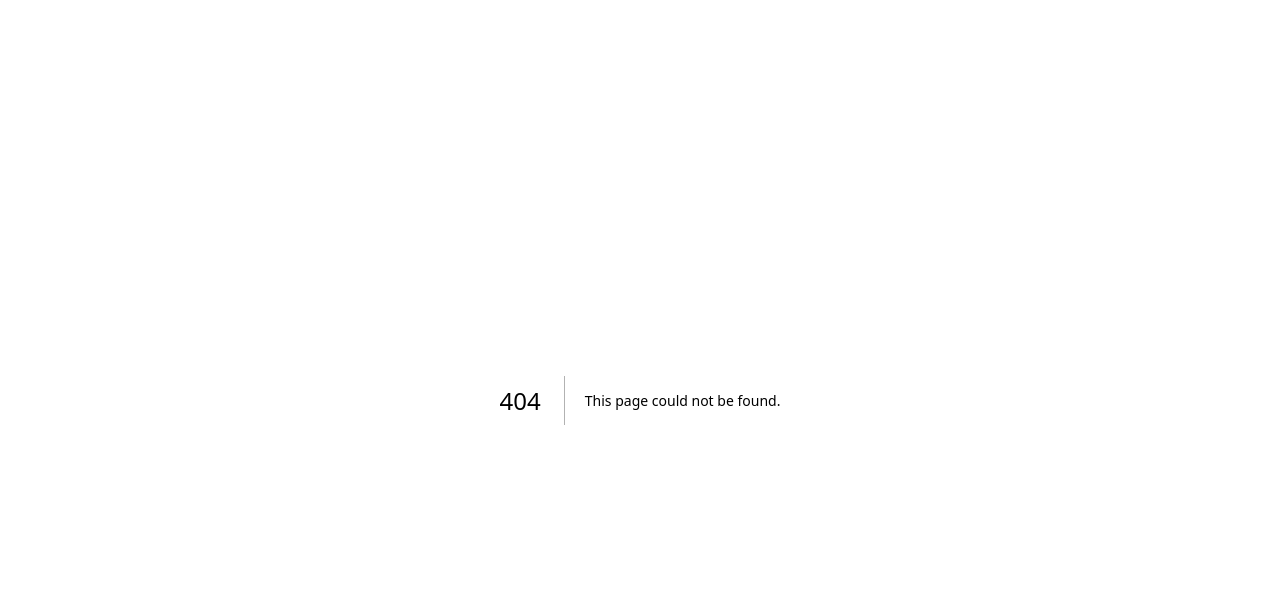
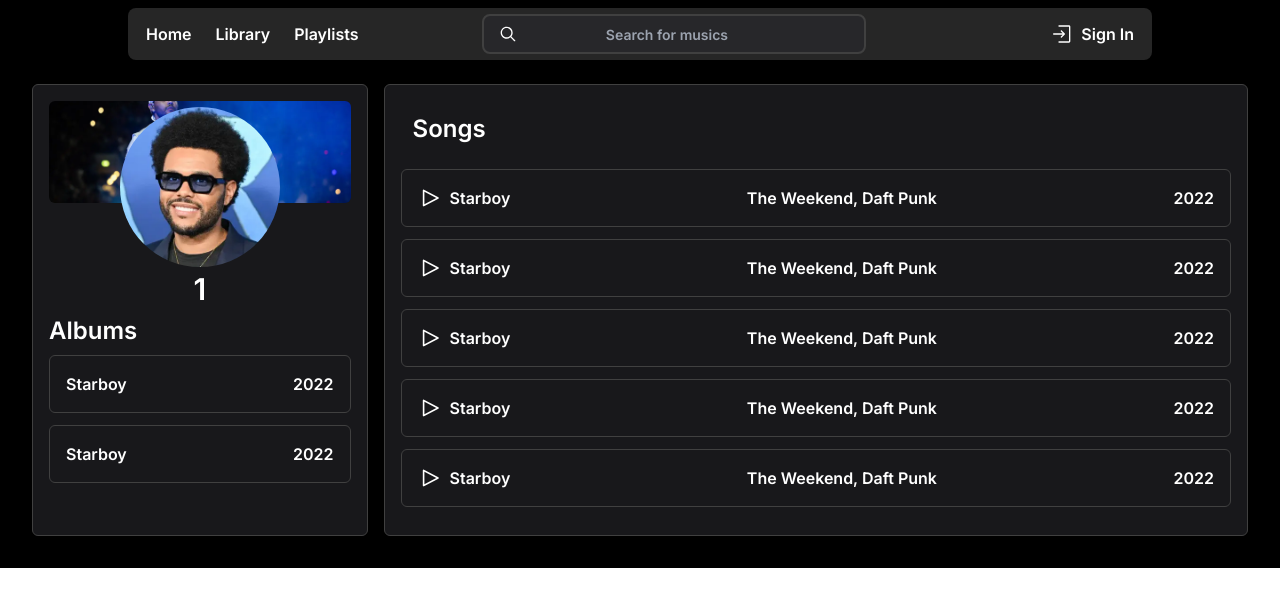
Before and after one commit to Piyush800x/music-player-nextjs, a Next.js app: page /artists/1 in a window 1280 px wide. Before the commit this address had no page. Shown: the top 606 px of the page. Built offline with nearby package versions, Linux system fonts and the light colour scheme.

Commit message:
added artist page

```diff
--- /dev/null
+++ b/src/app/artists/[name]/page.tsx
@@ -0,0 +1,19 @@
+import Navbar from "@/components/Navbar";
+import ArtistAlbums from "@/components/artist/ArtistAlbums";
+
+type Props = {
+  params: {
+    name: string;
+  };
+};
+
+export default function Artists({ params }: Props) {
+  return (
+    <>
+      <main className="bg-black text-white w-full h-full">
+        <Navbar />
+        <ArtistAlbums artistName={params.name} />
+      </main>
+    </>
+  );
+}
--- a/src/app/globals.css
+++ b/src/app/globals.css
@@ -604,10 +604,6 @@
   position: static;
 }
 
-.fixed {
-  position: fixed;
-}
-
 .absolute {
   position: absolute;
 }
@@ -620,28 +616,95 @@
   position: sticky;
 }
 
-.top-0 {
-  top: 0px;
+.inset-x-0 {
+  left: 0px;
+  right: 0px;
 }
 
-.top-1 {
-  top: 0.25rem;
+.inset-x-2 {
+  left: 0.5rem;
+  right: 0.5rem;
+}
+
+.inset-x-1 {
+  left: 0.25rem;
+  right: 0.25rem;
+}
+
+.inset-x-6 {
+  left: 1.5rem;
+  right: 1.5rem;
+}
+
+.-inset-x-6 {
+  left: -1.5rem;
+  right: -1.5rem;
+}
+
+.inset-x-8 {
+  left: 2rem;
+  right: 2rem;
+}
+
+.inset-x-20 {
+  left: 5rem;
+  right: 5rem;
 }
 
 .top-2 {
   top: 0.5rem;
 }
 
+.top-0 {
+  top: 0px;
+}
+
+.-top-2 {
+  top: -0.5rem;
+}
+
+.-top-4 {
+  top: -1rem;
+}
+
+.-top-8 {
+  top: -2rem;
+}
+
+.-top-9 {
+  top: -2.25rem;
+}
+
+.-top-12 {
+  top: -3rem;
+}
+
+.-top-1 {
+  top: -0.25rem;
+}
+
+.-top-20 {
+  top: -5rem;
+}
+
+.-top-24 {
+  top: -6rem;
+}
+
 .z-50 {
   z-index: 50;
 }
 
-.col-span-2 {
-  grid-column: span 2 / span 2;
+.z-10 {
+  z-index: 10;
 }
 
-.row-span-3 {
-  grid-row: span 3 / span 3;
+.z-0 {
+  z-index: 0;
+}
+
+.-z-10 {
+  z-index: -10;
 }
 
 .mx-32 {
@@ -662,20 +725,8 @@
   margin-left: 1rem;
 }
 
-.mr-32 {
-  margin-right: 8rem;
-}
-
-.ml-10 {
-  margin-left: 2.5rem;
-}
-
 .flex {
   display: flex;
-}
-
-.grid {
-  display: grid;
 }
 
 .size-5 {
@@ -683,31 +734,61 @@
   height: 1.25rem;
 }
 
-.size-28 {
-  width: 7rem;
-  height: 7rem;
-}
-
-.size-12 {
-  width: 3rem;
-  height: 3rem;
-}
-
 .size-6 {
   width: 1.5rem;
   height: 1.5rem;
+}
+
+.size-20 {
+  width: 5rem;
+  height: 5rem;
+}
+
+.size-32 {
+  width: 8rem;
+  height: 8rem;
+}
+
+.size-40 {
+  width: 10rem;
+  height: 10rem;
 }
 
 .h-10 {
   height: 2.5rem;
 }
 
+.h-full {
+  height: 100%;
+}
+
 .h-screen {
   height: 100vh;
 }
 
-.h-full {
-  height: 100%;
+.h-max {
+  height: -moz-max-content;
+  height: max-content;
+}
+
+.h-dvh {
+  height: 100dvh;
+}
+
+.h-2\/4 {
+  height: 50%;
+}
+
+.h-3\/4 {
+  height: 75%;
+}
+
+.h-3\/5 {
+  height: 60%;
+}
+
+.w-2\/4 {
+  width: 50%;
 }
 
 .w-96 {
@@ -718,24 +799,55 @@
   width: 100%;
 }
 
+.w-auto {
+  width: auto;
+}
+
+.w-min {
+  width: -moz-min-content;
+  width: min-content;
+}
+
+.w-max {
+  width: -moz-max-content;
+  width: max-content;
+}
+
 .w-screen {
   width: 100vw;
 }
 
-.w-2\/4 {
-  width: 50%;
+.w-fit {
+  width: -moz-fit-content;
+  width: fit-content;
 }
 
-.max-w-52 {
-  max-width: 13rem;
+.w-svw {
+  width: 100svw;
 }
 
-.grid-flow-col {
-  grid-auto-flow: column;
+.w-dvw {
+  width: 100dvw;
 }
 
-.grid-rows-3 {
-  grid-template-rows: repeat(3, minmax(0, 1fr));
+.w-2\/6 {
+  width: 33.333333%;
+}
+
+.w-2\/5 {
+  width: 40%;
+}
+
+.w-3\/5 {
+  width: 60%;
+}
+
+.w-1\/5 {
+  width: 20%;
+}
+
+.w-1\/4 {
+  width: 25%;
 }
 
 .flex-row {
@@ -758,12 +870,12 @@
   justify-content: space-between;
 }
 
+.justify-items-center {
+  justify-items: center;
+}
+
 .gap-2 {
   gap: 0.5rem;
-}
-
-.gap-6 {
-  gap: 1.5rem;
 }
 
 .gap-3 {
@@ -774,40 +886,36 @@
   gap: 1rem;
 }
 
+.gap-6 {
+  gap: 1.5rem;
+}
+
 .gap-8 {
   gap: 2rem;
 }
 
-.gap-5 {
-  gap: 1.25rem;
+.rounded-full {
+  border-radius: 9999px;
 }
 
 .rounded-lg {
   border-radius: var(--radius);
 }
 
+.rounded-md {
+  border-radius: calc(var(--radius) - 2px);
+}
+
 .rounded-xl {
   border-radius: 0.75rem;
 }
 
-.rounded {
-  border-radius: 0.25rem;
-}
-
-.rounded-md {
-  border-radius: calc(var(--radius) - 2px);
-}
-
-.rounded-full {
-  border-radius: 9999px;
+.border {
+  border-width: 1px;
 }
 
 .border-2 {
   border-width: 2px;
-}
-
-.border {
-  border-width: 1px;
 }
 
 .border-neutral-700 {
@@ -835,23 +943,23 @@
   background-color: rgb(24 24 27 / var(--tw-bg-opacity));
 }
 
+.bg-gradient-to-r {
+  background-image: linear-gradient(to right, var(--tw-gradient-stops));
+}
+
+.from-cyan-500 {
+  --tw-gradient-from: #06b6d4 var(--tw-gradient-from-position);
+  --tw-gradient-to: rgb(6 182 212 / 0) var(--tw-gradient-to-position);
+  --tw-gradient-stops: var(--tw-gradient-from), var(--tw-gradient-to);
+}
+
+.to-blue-500 {
+  --tw-gradient-to: #3b82f6 var(--tw-gradient-to-position);
+}
+
 .object-cover {
   -o-object-fit: cover;
      object-fit: cover;
-}
-
-.object-fill {
-  -o-object-fit: fill;
-     object-fit: fill;
-}
-
-.object-center {
-  -o-object-position: center;
-     object-position: center;
-}
-
-.p-3 {
-  padding: 0.75rem;
 }
 
 .p-2 {
@@ -862,6 +970,18 @@
   padding: 1.5rem;
 }
 
+.p-4 {
+  padding: 1rem;
+}
+
+.p-8 {
+  padding: 2rem;
+}
+
+.p-3 {
+  padding: 0.75rem;
+}
+
 .px-2 {
   padding-left: 0.5rem;
   padding-right: 0.5rem;
@@ -870,6 +990,16 @@
 .px-2\.5 {
   padding-left: 0.625rem;
   padding-right: 0.625rem;
+}
+
+.px-3 {
+  padding-left: 0.75rem;
+  padding-right: 0.75rem;
+}
+
+.px-6 {
+  padding-left: 1.5rem;
+  padding-right: 1.5rem;
 }
 
 .py-1 {
@@ -897,24 +1027,9 @@
   padding-bottom: 1.25rem;
 }
 
-.px-3 {
-  padding-left: 0.75rem;
-  padding-right: 0.75rem;
-}
-
-.px-5 {
-  padding-left: 1.25rem;
-  padding-right: 1.25rem;
-}
-
-.px-6 {
-  padding-left: 1.5rem;
-  padding-right: 1.5rem;
-}
-
-.py-6 {
-  padding-top: 1.5rem;
-  padding-bottom: 1.5rem;
+.py-4 {
+  padding-top: 1rem;
+  padding-bottom: 1rem;
 }
 
 .pl-2 {
@@ -925,12 +1040,29 @@
   padding-right: 0.5rem;
 }
 
-.pt-5 {
-  padding-top: 1.25rem;
+.pt-12 {
+  padding-top: 3rem;
+}
+
+.pt-14 {
+  padding-top: 3.5rem;
+}
+
+.pt-20 {
+  padding-top: 5rem;
+}
+
+.pt-2 {
+  padding-top: 0.5rem;
 }
 
 .text-center {
   text-align: center;
+}
+
+.text-4xl {
+  font-size: 2.25rem;
+  line-height: 2.5rem;
 }
 
 .text-sm {
@@ -938,32 +1070,41 @@
   line-height: 1.25rem;
 }
 
+.text-lg {
+  font-size: 1.125rem;
+  line-height: 1.75rem;
+}
+
+.text-2xl {
+  font-size: 1.5rem;
+  line-height: 2rem;
+}
+
+.text-3xl {
+  font-size: 1.875rem;
+  line-height: 2.25rem;
+}
+
 .text-xl {
   font-size: 1.25rem;
   line-height: 1.75rem;
 }
 
-.text-4xl {
-  font-size: 2.25rem;
-  line-height: 2.5rem;
+.font-bold {
+  font-weight: 700;
 }
 
 .font-semibold {
   font-weight: 600;
 }
 
-.font-bold {
-  font-weight: 700;
+.font-medium {
+  font-weight: 500;
 }
 
 .text-white {
   --tw-text-opacity: 1;
   color: rgb(255 255 255 / var(--tw-text-opacity));
-}
-
-.text-zinc-500 {
-  --tw-text-opacity: 1;
-  color: rgb(113 113 122 / var(--tw-text-opacity));
 }
 
 .text-zinc-300 {
@@ -991,18 +1132,7 @@
   }
 }
 
-.hover\:blur-sm:hover {
-  --tw-blur: blur(4px);
-  filter: var(--tw-blur) var(--tw-brightness) var(--tw-contrast) var(--tw-grayscale) var(--tw-hue-rotate) var(--tw-invert) var(--tw-saturate) var(--tw-sepia) var(--tw-drop-shadow);
-}
-
 .hover\:brightness-50:hover {
   --tw-brightness: brightness(.5);
   filter: var(--tw-blur) var(--tw-brightness) var(--tw-contrast) var(--tw-grayscale) var(--tw-hue-rotate) var(--tw-invert) var(--tw-saturate) var(--tw-sepia) var(--tw-drop-shadow);
 }
-
-.hover\:backdrop-blur-sm:hover {
-  --tw-backdrop-blur: blur(4px);
-  -webkit-backdrop-filter: var(--tw-backdrop-blur) var(--tw-backdrop-brightness) var(--tw-backdrop-contrast) var(--tw-backdrop-grayscale) var(--tw-backdrop-hue-rotate) var(--tw-backdrop-invert) var(--tw-backdrop-opacity) var(--tw-backdrop-saturate) var(--tw-backdrop-sepia);
-          backdrop-filter: var(--tw-backdrop-blur) var(--tw-backdrop-brightness) var(--tw-backdrop-contrast) var(--tw-backdrop-grayscale) var(--tw-backdrop-hue-rotate) var(--tw-backdrop-invert) var(--tw-backdrop-opacity) var(--tw-backdrop-saturate) var(--tw-backdrop-sepia);
-}
--- /dev/null
+++ b/src/components/artist/ArtistAlbums.tsx
@@ -0,0 +1,104 @@
+import React from "react";
+import Image from "next/image";
+import { PlayIcon } from "@radix-ui/react-icons";
+
+export interface ArtistName {
+  artistName: string;
+}
+
+const ArtistAlbums: React.FC<ArtistName> = ({ artistName }) => {
+  return (
+    <>
+      {/* Main container */}
+      <div className="p-8 flex gap-4">
+        {/* Artist profile container */}
+        <div className="bg-zinc-900 border border-neutral-700 rounded-md p-4  flex flex-col w-2/5">
+          {/* Cover and PFP */}
+          <div className="flex flex-col">
+            {/* Cover image */}
+            <Image
+              src={"/artists_covers/weekend_cover.webp"}
+              alt="weekend"
+              height={100}
+              width={500}
+              className="rounded-md object-cover h-3/5"
+            />
+            <div className="flex justify-center w-full relative">
+              {/* Profile picture */}
+              <Image
+                src={"/artists_pfp/weekend_pfp.webp"}
+                alt="weekend"
+                height={200}
+                width={500}
+                className="rounded-full size-40 z-10 absolute -top-24"
+              />
+            </div>
+          </div>
+          <h1 className="pt-15 text-center font-semibold text-3xl">
+            {artistName}
+          </h1>
+
+          {/* Artist albums */}
+          <h1 className="font-semibold text-2xl py-2">Albums</h1>
+          <div className="bg-zinc-900 border border-neutral-700 rounded-md p-4  flex flex-row justify-between  font-semibold">
+            <h1>Starboy</h1>
+            <h1>2022</h1>
+          </div>
+          <div className="bg-zinc-900 border border-neutral-700 rounded-md p-4 my-3 flex flex-row justify-between  font-semibold">
+            <h1>Starboy</h1>
+            <h1>2022</h1>
+          </div>
+        </div>
+
+        {/* Artist songs container */}
+        <div className="bg-zinc-900 border border-neutral-700 rounded-md w-screen p-4">
+          <h1 className="font-semibold text-2xl p-3">Songs</h1>
+
+          {/* Songs */}
+          <div className="bg-zinc-900 border border-neutral-700 rounded-md p-4 my-3 flex flex-row justify-between font-semibold">
+            <div className="flex gap-2">
+              <PlayIcon className="size-6" />
+              <h1>Starboy</h1>
+            </div>
+            <h1>The Weekend, Daft Punk</h1>
+            <h1>2022</h1>
+          </div>
+          <div className="bg-zinc-900 border border-neutral-700 rounded-md p-4 my-3 flex flex-row justify-between font-semibold">
+            <div className="flex gap-2">
+              <PlayIcon className="size-6" />
+              <h1>Starboy</h1>
+            </div>
+            <h1>The Weekend, Daft Punk</h1>
+            <h1>2022</h1>
+          </div>
+          <div className="bg-zinc-900 border border-neutral-700 rounded-md p-4 my-3 flex flex-row justify-between font-semibold">
+            <div className="flex gap-2">
+              <PlayIcon className="size-6" />
+              <h1>Starboy</h1>
+            </div>
+            <h1>The Weekend, Daft Punk</h1>
+            <h1>2022</h1>
+          </div>
+          <div className="bg-zinc-900 border border-neutral-700 rounded-md p-4 my-3 flex flex-row justify-between font-semibold">
+            <div className="flex gap-2">
+              <PlayIcon className="size-6" />
+              <h1>Starboy</h1>
+            </div>
+            <h1>The Weekend, Daft Punk</h1>
+            <h1>2022</h1>
+          </div>
+          <div className="bg-zinc-900 border border-neutral-700 rounded-md p-4 my-3 flex flex-row justify-between font-semibold">
+            <div className="flex gap-2">
+              <PlayIcon className="size-6" />
+              <h1>Starboy</h1>
+            </div>
+            <h1>The Weekend, Daft Punk</h1>
+            <h1>2022</h1>
+          </div>
+        </div>
+      </div>
+    </>
+  );
+};
+
+export default ArtistAlbums;
```
Also changed, not shown: public/artists_covers/weekend_cover.webp (added), public/artists_pfp/weekend_pfp.webp (added).
